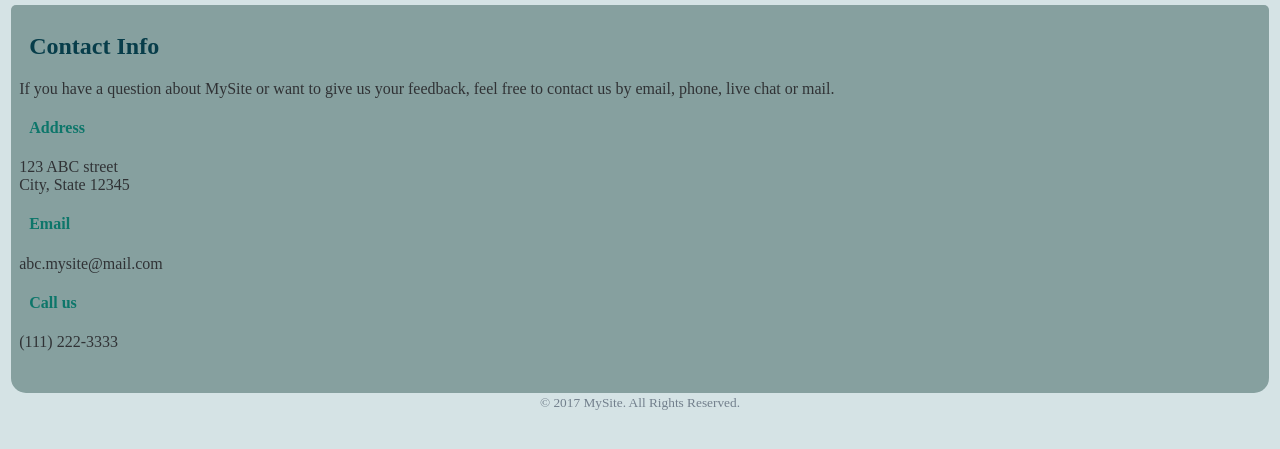
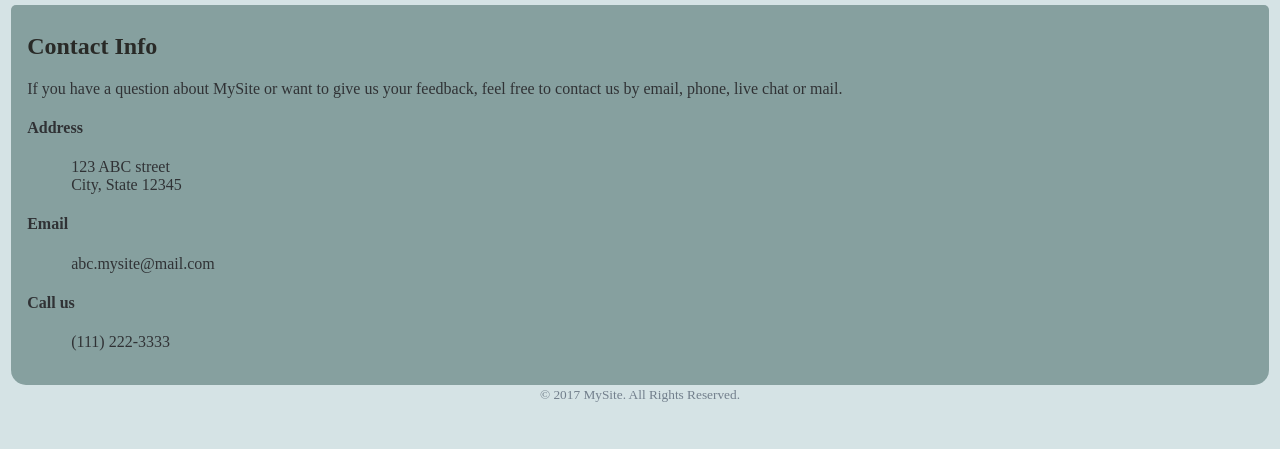
Before and after one commit to trtpg/portfolio, a plain HTML site: page contact.html in a window 1280 px wide. Shown: the part 133-582 px from the top of the page. Drawn offline with Linux system fonts and the light colour scheme.

Commit message:
updates content body text css style

```diff
--- a/contact.html
+++ b/contact.html
@@ -18,27 +18,23 @@
       </nav>
     </header>
     <article class="content-body">
-      <h1> Contact Info </h1>
+      <h1 class="content-title"> Contact Info </h1>
       <p>
         If you have a question about MySite or want to give us your feedback,
          feel free to contact us by email, phone, live chat or mail.
       </p>
 
-      <h4> Address </h3>
-      <p>
+      <h4> Address </h4>
+      <p class="indent-tab">
         123 ABC street
         <br> City, State 12345
       </p>
 
-      <h4> Email </h3>
-      <p>
-        abc.mysite@mail.com
-      </p>
+      <h4> Email </h4>
+      <p class="indent-tab">abc.mysite@mail.com</p>
 
-      <h4> Call us </h3>
-      <p>
-        (111) 222-3333
-      </p>
+      <h4> Call us </h4>
+      <p class="indent-tab">(111) 222-3333 </p>
       <br>
     </article>
     <footer class="copyright">
--- a/styles/style.css
+++ b/styles/style.css
@@ -46,7 +46,7 @@ html{
 }
 
 body {
-  background-color: #D5E3E5;  /*lightblue;*/
+  background-color: #D5E3E5;
   background-blend-mode:color-burn;
   padding-left: 0.2rem;
   padding-right: 0.2rem;
@@ -56,20 +56,25 @@ body {
   color: #303235;
   background: #86a09f;
   border-radius: 5px 5px 15px 15px;
-  padding: 0.5rem;
+  /*padding: 1rem;*/
+  padding-top: 0.5rem;
 }
 
-
-article > h1 {
-  color:   #073d4a    ; // #347f99;
-  margin-left: 10px;
-  //padding: 10px;
+.content-title{ /* same as article > h1 ? */
+  color:   #292A27; /*#073d4a;*/
+  margin-left: 1rem;
 }
 
 article > h4 {
-  color:   #0d766a  ;
-  margin-left: 10px;
-  //padding: 10px;
+  margin-left: 1rem;
+}
+
+article > p {
+  margin-left: 1rem;
+}
+
+.indent-tab{
+  margin-left: 60px;
 }
 
 .copyright{
```
Also changed, not shown: galery.html (+1 -1 lines), index.html (+2 -2 lines), project.html (+1 -1 lines).
